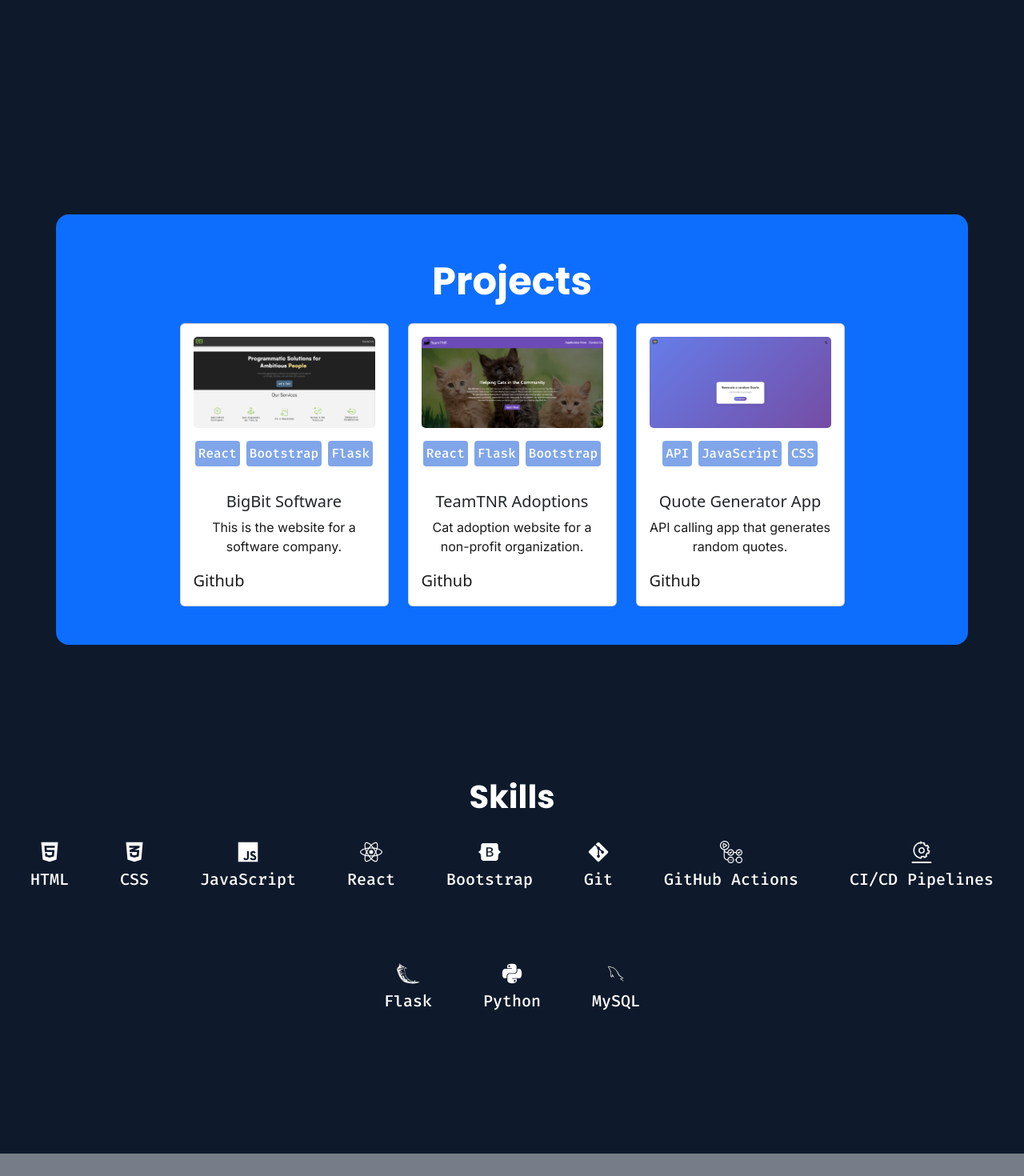
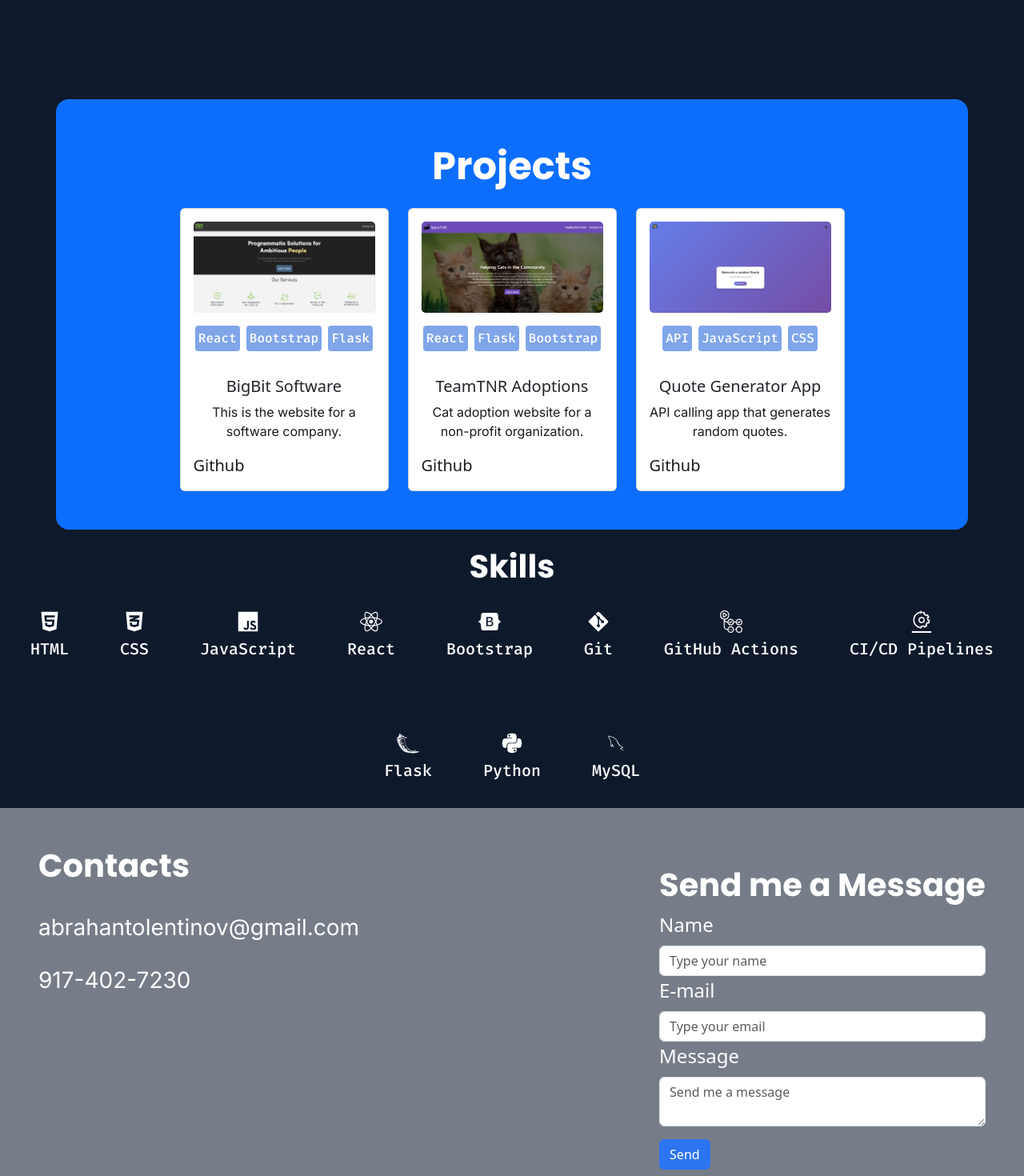
Before and after one commit to AbrahanTV/my-portfolio, a React (Vite) app: page / in a window 1280 px wide. Shown: the part 740-2210 px from the top of the page at 80% size. Built offline with nearby package versions, Linux system fonts and the light colour scheme.

Commit message:
chnaged margins on projects bg, skills and form. Added Github repo links to cards

```diff
--- a/src/components/Footer.jsx
+++ b/src/components/Footer.jsx
@@ -63,7 +63,7 @@ const Footer = () => {
           </a>
         </div>
 
-        <form className="form" onSubmit={submitForm}>
+        <form className="form mt-4" onSubmit={submitForm}>
           <h1 className="heading text-white">Send me a Message</h1>
           <div className="name-cont">
             <label htmlFor="name" className="form-label fs-4 text-white">
--- a/src/components/Projects.jsx
+++ b/src/components/Projects.jsx
@@ -8,7 +8,7 @@ const Projects = () => {
       link: "https://bigbitsoftware.com/",
       name: "BigBit Software",
       description: "This is the website for a software company.",
-      repo: "https://github.com/AbrahanTV/quotes/tree/master",
+      repo: "https://github.com/AbrahanTV/BigBit-Software-Website",
     },
     {
       img: "/images/teamtnr-picture.png",
@@ -16,7 +16,7 @@ const Projects = () => {
       link: "https://teamtnr.org/",
       name: "TeamTNR Adoptions",
       description: "Cat adoption website for a non-profit organization.",
-      repo: "https://github.com/AbrahanTV/quotes/tree/master",
+      repo: "https://github.com/AbrahanTV/Cat-Adoption-Website",
     },
     {
       img: "/images/quotes-picture.png",
--- a/src/pages/Home.jsx
+++ b/src/pages/Home.jsx
@@ -94,11 +94,11 @@ const Home = () => {
         </div>
       </div>
 
-      <section id="projects" className="">
+      <section id="projects" className="m-3">
         <Projects />
       </section>
 
-      <section id="skills" className="">
+      <section id="skills" className="m-3">
         <Skills />
       </section>
     </>
```
